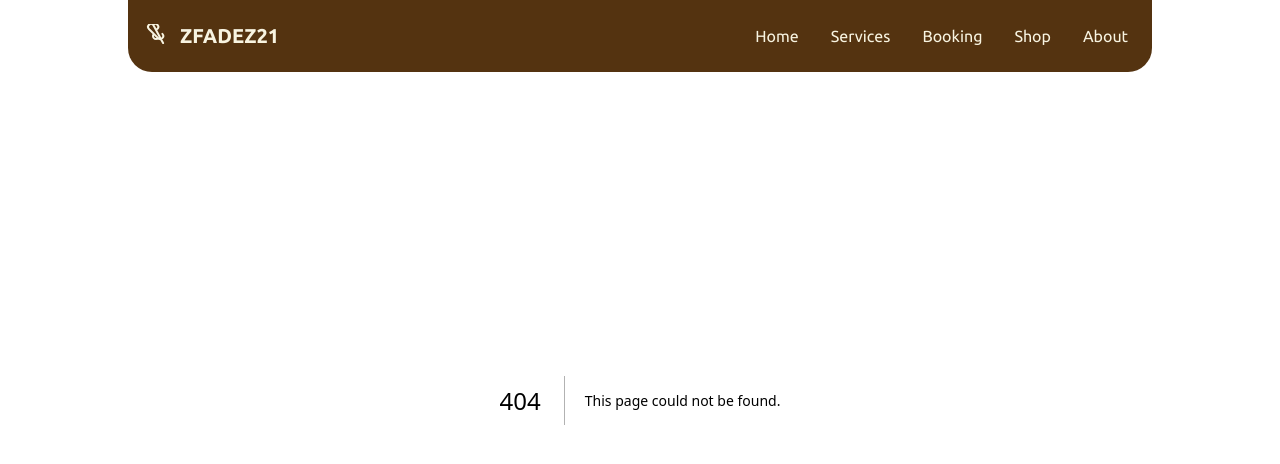
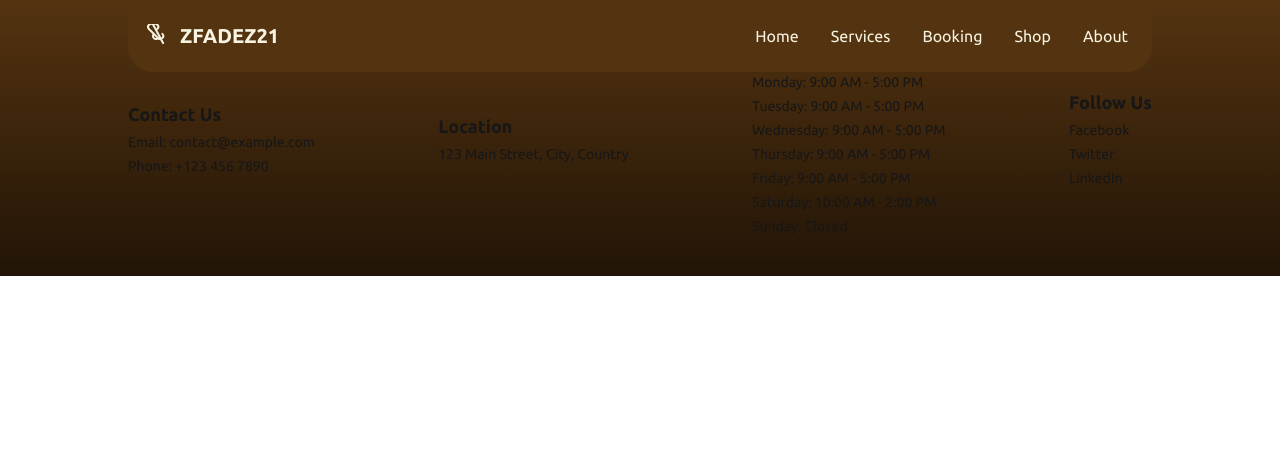
Before and after one commit to Gadisaka/zfadez21, a Next.js app: page /footer in a window 1280 px wide. Before the commit this address had no page. Shown: the top 464 px of the page. Built offline with nearby package versions, Linux system fonts and the light colour scheme; a web font is replaced by a local one.

Commit message:
Add footer and gallery components; simplify About page content

```diff
--- a/app/about/page.tsx
+++ b/app/about/page.tsx
@@ -45,14 +45,10 @@ const About = () => {
           </svg>
 
           <p className="text-lg lg:text-xl text-center w-[300px] lg:w-[600px]">
-            ZCHOPZ21 is a modern barbershop that offers a variety of services to
-            cater to the needs of our clients. Our team of experienced barbers
-            are skilled in the latest haircuts, beard trims, and grooming
-            services. We are committed to providing the best possible experience
-            for our clients by offering exceptional service and quality
-            haircuts. Whether you are looking for a classic haircut or a trendy
-            new style, we have you covered. Visit us today and experience the
-            ZCHOPZ21 difference.
+            ZCHOPZ21 is a modern barbershop offering a variety of services. Our
+            experienced barbers provide the latest haircuts, beard trims, and
+            grooming services. Visit us today for exceptional service and
+            quality haircuts.
           </p>
         </div>
         {/* right */}
--- /dev/null
+++ b/app/footer/page.tsx
@@ -0,0 +1,85 @@
+import React from "react";
+
+const footerData = {
+  contacts: [
+    { type: "Email", value: "contact@example.com" },
+    { type: "Phone", value: "+123 456 7890" },
+  ],
+  location: "123 Main Street, City, Country",
+  activeHours: [
+    { day: "Monday", hours: "9:00 AM - 5:00 PM" },
+    { day: "Tuesday", hours: "9:00 AM - 5:00 PM" },
+    { day: "Wednesday", hours: "9:00 AM - 5:00 PM" },
+    { day: "Thursday", hours: "9:00 AM - 5:00 PM" },
+    { day: "Friday", hours: "9:00 AM - 5:00 PM" },
+    { day: "Saturday", hours: "10:00 AM - 2:00 PM" },
+    { day: "Sunday", hours: "Closed" },
+  ],
+  socialMedia: [
+    { platform: "Facebook", href: "https://facebook.com" },
+    { platform: "Twitter", href: "https://twitter.com" },
+    { platform: "LinkedIn", href: "https://linkedin.com" },
+  ],
+};
+
+const Footer = () => {
+  return (
+    <div className="w-full h-fit relative bg-[#543310] p-10 lg:px-32">
+      <div className="absolute bottom-0 right-0 w-full h-full z-10 bg-gradient-to-t from-black opacity-60"></div>
+
+      <div className="relative z-20 container flex flex-col md:flex-row gap-5 justify-between items-start md:items-center">
+        {/* Contacts */}
+        <div>
+          <h3 className="text-lg font-bold">Contact Us</h3>
+          <ul>
+            {footerData.contacts.map((contact, index) => (
+              <li key={index} className="text-sm mt-1">
+                {contact.type}: {contact.value}
+              </li>
+            ))}
+          </ul>
+        </div>
+
+        {/* Location */}
+        <div>
+          <h3 className="text-lg font-bold">Location</h3>
+          <p className="text-sm mt-1">{footerData.location}</p>
+        </div>
+
+        {/* activeHours */}
+
+        <div>
+          <h3 className="text-lg font-bold">Active Hours</h3>
+          <ul>
+            {footerData.activeHours.map((hour, index) => (
+              <li key={index} className="text-sm mt-1">
+                {hour.day}: {hour.hours}
+              </li>
+            ))}
+          </ul>
+        </div>
+
+        {/* Social Media */}
+        <div>
+          <h3 className="text-lg font-bold">Follow Us</h3>
+          <ul>
+            {footerData.socialMedia.map((social, index) => (
+              <li key={index} className="text-sm mt-1">
+                <a
+                  href={social.href}
+                  target="_blank"
+                  rel="noopener noreferrer"
+                  className="hover:underline"
+                >
+                  {social.platform}
+                </a>
+              </li>
+            ))}
+          </ul>
+        </div>
+      </div>
+    </div>
+  );
+};
+
+export default Footer;
--- /dev/null
+++ b/app/gallery/page.tsx
@@ -0,0 +1,66 @@
+"use client";
+
+import Image from "next/image";
+import React, { useState, useEffect } from "react";
+import img1 from "@/public/images/IMG_20250211_102439_921.jpg";
+import img2 from "@/public/images/IMG_20250211_102439_921.jpg";
+import img3 from "@/public/images/IMG_20250211_102439_921.jpg";
+import img5 from "@/public/images/IMG_20250211_102439_921.jpg";
+import img6 from "@/public/images/IMG_20250211_102439_921.jpg";
+import img7 from "@/public/images/IMG_20250211_102439_921.jpg";
+import img8 from "@/public/images/IMG_20250211_102439_921.jpg";
+
+const images = [img1, img2, img3, img5, img6, img7, img8];
+
+const Gallery = () => {
+  const [currentIndex, setCurrentIndex] = useState(0);
+  const imagesPerSlide =
+    typeof window !== "undefined" && window.innerWidth < 768 ? 1 : 4;
+
+  useEffect(() => {
+    const interval = setInterval(() => {
+      setCurrentIndex((prevIndex) => (prevIndex + 1) % images.length);
+    }, 3000);
+    return () => clearInterval(interval);
+  }, []);
+
+  return (
+    <div className="w-full flex flex-col items-center justify-center relative bg-[#fcf9f5]  py-5">
+      <h1 className="text-4xl font-bold my-6 text-[#543310]">Gallery</h1>
+      <div className="w-full max-w-6xl flex gap-4 overflow-hidden relative">
+        <div
+          className="flex transition-transform duration-500"
+          style={{
+            transform: `translateX(-${(currentIndex * 100) / imagesPerSlide}%)`,
+          }}
+        >
+          {images.map((image, index) => (
+            <div key={index} className="flex-shrink-0 w-full md:w-1/4 px-2">
+              <Image
+                src={image}
+                alt="Gallery Slide"
+                className="w-full h-[300px] object-cover rounded-md"
+              />
+            </div>
+          ))}
+        </div>
+      </div>
+      <div className="flex mt-4 space-x-2">
+        {Array.from({ length: Math.ceil(images.length / 4) }).map(
+          (_, index) => (
+            <div
+              key={index}
+              className={`w-3 h-3 rounded-full transition-all duration-300 ${
+                index === Math.floor(currentIndex / 4)
+                  ? "bg-white scale-125"
+                  : "bg-gray-500"
+              }`}
+            ></div>
+          )
+        )}
+      </div>
+    </div>
+  );
+};
+
+export default Gallery;
--- a/app/page.tsx
+++ b/app/page.tsx
@@ -4,6 +4,8 @@ import Service from "./services/page";
 import About from "./about/page";
 // import BookingPage from "./booking/page";
 import Shop from "./shop/page";
+import Footer from "./footer/page";
+import Gallery from "./gallery/page";
 
 const Page = () => {
   return (
@@ -13,6 +15,8 @@ const Page = () => {
       <Service />
       {/* <BookingPage /> */}
       <Shop />
+      <Gallery />
+      <Footer />
     </div>
   );
 };
--- a/app/shop/page.tsx
+++ b/app/shop/page.tsx
@@ -63,16 +63,16 @@ const Shop = () => {
         {items.map((product) => (
           <div
             key={product.id}
-            className="p-4 bg-[#543310] relative  shadow-lg rounded-2xl flex flex-col items-center justify-around text-center w-[300px] md:[400px] h-[400px] "
+            className="p-4 bg-[#543310] relative  shadow-lg rounded-2xl flex flex-col  items-center justify-around text-center w-[300px] md:[400px] h-[400px] "
           >
-            <div className="absolute bottom-0 right-0 w-full h-full rounded-2xl z-10 bg-gradient-to-t from-[#000000] opacity-60"></div>
+            <div className="absolute bottom-0 right-0 w-full h-full rounded-2xl  z-10 bg-gradient-to-t from-[#000000] opacity-60"></div>
 
             <Image
               src={product.image}
               alt={product.name}
               className="w-full h-[200px] object-cover rounded-2xl mb-4 z-30"
             />
-            <div>
+            <div className="z-20">
               <h3 className="text-lg font-semibold text-white z-30">
                 {product.name}
               </h3>
```
